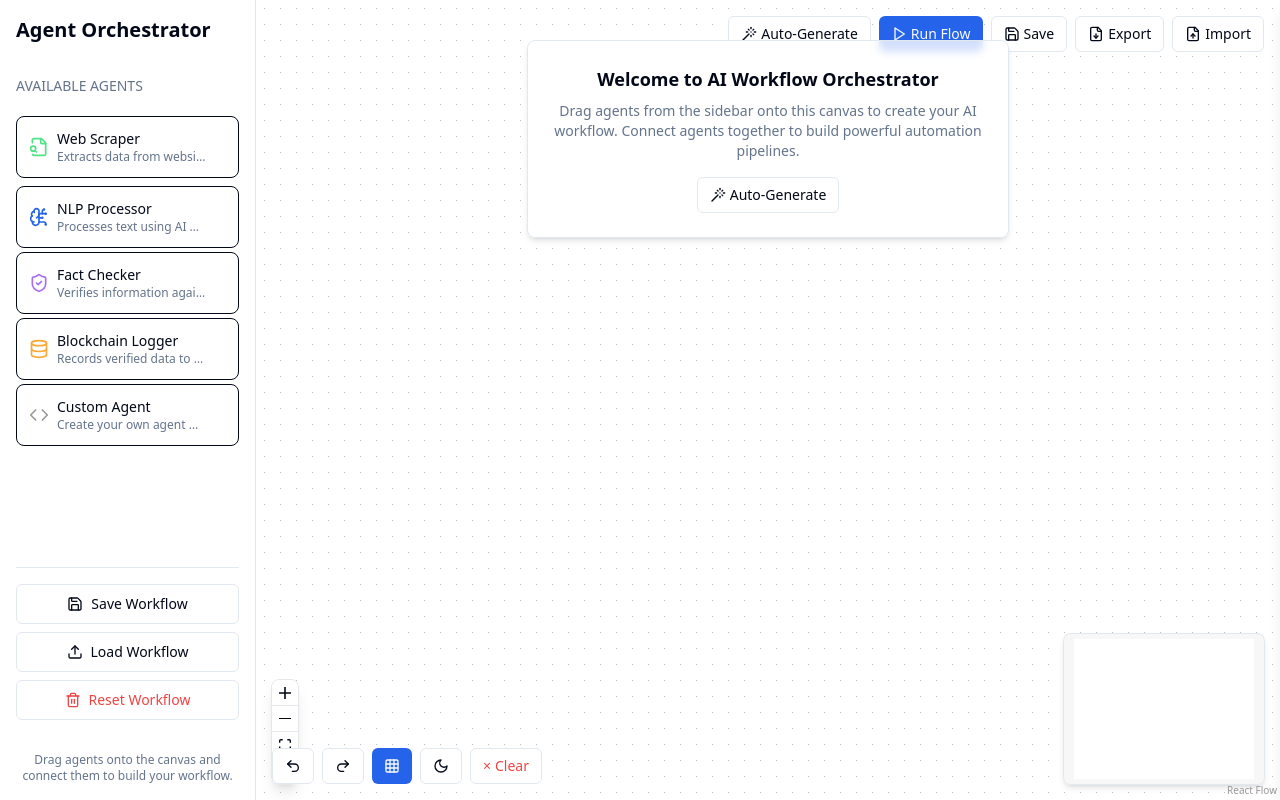
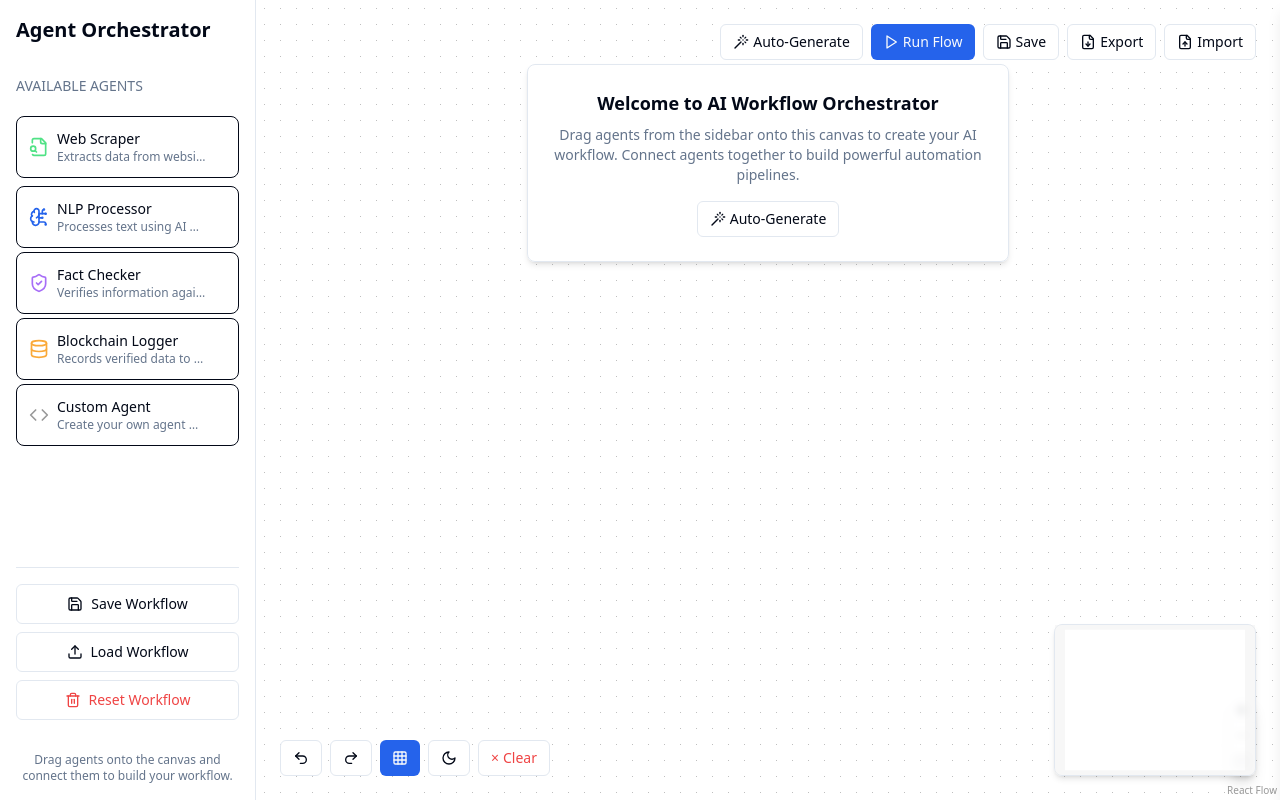
Before and after one commit to DharaniDharan0109/orchestrado, a React (Vite) app: page / in a window 1280 px wide. Built offline with nearby package versions, Linux system fonts and the light colour scheme.

Commit message:
Improve component alignment/spacing
Improve the alignment and spacing of various components for better visual consistency.

```diff
--- a/src/components/RecommendedAgents.tsx
+++ b/src/components/RecommendedAgents.tsx
@@ -41,18 +41,18 @@ const RecommendedAgents: React.FC<RecommendedAgentsProps> = ({ nodeId }) => {
   };
 
   return (
-    <div className="recommended-agents slide-in py-3 px-4 bg-card/90 backdrop-blur-sm border rounded-lg shadow-md min-w-[260px] max-w-[280px] mx-auto mb-6">
+    <div className="recommended-agents slide-in py-4 px-5 bg-card/90 backdrop-blur-sm border rounded-lg shadow-md w-[300px] mx-auto">
       <div className="flex items-center gap-2 mb-3 text-xs font-medium">
         <Lightbulb size={14} className="text-amber-400" />
         <span>Recommended Next Steps</span>
       </div>
 
-      <div className="space-y-2">
+      <div className="space-y-2.5">
         {recommendedAgents.map((agentType) => (
           <button
             key={agentType}
             onClick={() => handleAddRecommended(agentType)}
-            className="w-full text-left flex items-center gap-2 p-2 text-xs rounded hover:bg-muted/50 transition-colors"
+            className="w-full text-left flex items-center gap-2.5 p-2.5 text-xs rounded hover:bg-muted/50 transition-colors"
           >
             {getIcon(agentType)}
             <div className="flex-1 overflow-hidden">
--- a/src/components/workflow/BottomLeftPanel.tsx
+++ b/src/components/workflow/BottomLeftPanel.tsx
@@ -21,7 +21,7 @@ const BottomLeftPanel = () => {
   };
 
   return (
-    <Panel position="bottom-left" className="flex gap-2 mb-4 ml-4">
+    <Panel position="bottom-left" className="flex gap-2 mb-6 ml-6">
       <Button
         variant="outline"
         size="sm"
--- a/src/components/workflow/EmptyWorkflowMessage.tsx
+++ b/src/components/workflow/EmptyWorkflowMessage.tsx
@@ -5,7 +5,7 @@ import WorkflowGenerator from '@/components/WorkflowGenerator';
 
 const EmptyWorkflowMessage = () => {
   return (
-    <Panel position="top-center" className="mt-10">
+    <Panel position="top-center" className="mt-16">
       <div className="bg-card/80 backdrop-blur-sm p-6 rounded-lg border shadow-md text-center max-w-lg animate-fade-in">
         <h3 className="text-lg font-semibold mb-2">Welcome to AI Workflow Orchestrator</h3>
         <p className="text-sm text-muted-foreground mb-4">
--- a/src/components/workflow/FlowCanvas.tsx
+++ b/src/components/workflow/FlowCanvas.tsx
@@ -78,7 +78,7 @@ const FlowCanvas = ({ onNodeClick, showRecommendations }: FlowCanvasProps) => {
   };
 
   return (
-    <div ref={reactFlowWrapper} className="flex-1">
+    <div ref={reactFlowWrapper} className="flex-1 h-full">
       <ReactFlow
         nodes={nodes}
         edges={edges}
@@ -101,7 +101,7 @@ const FlowCanvas = ({ onNodeClick, showRecommendations }: FlowCanvasProps) => {
         proOptions={{ hideAttribution: true }}
       >
         <Background color="#aaa" gap={16} size={1} />
-        <Controls />
+        <Controls position="bottom-right" showInteractive={false} className="m-6" />
         <MiniMap
           nodeColor={(node) => {
             switch (node.type as AgentType) {
@@ -120,7 +120,7 @@ const FlowCanvas = ({ onNodeClick, showRecommendations }: FlowCanvasProps) => {
             }
           }}
           maskColor="rgba(240, 240, 240, 0.5)"
-          className="bg-card/80 backdrop-blur-sm rounded-lg border shadow-md"
+          className="bg-card/80 backdrop-blur-sm rounded-lg border shadow-md m-6"
         />
 
         <TopRightPanel />
--- a/src/components/workflow/RecommendationsPanel.tsx
+++ b/src/components/workflow/RecommendationsPanel.tsx
@@ -11,8 +11,10 @@ const RecommendationsPanel = ({ nodeId }: RecommendationsPanelProps) => {
   if (!nodeId) return null;
 
   return (
-    <Panel position="bottom-center" className="flex justify-center w-full mb-4">
-      <RecommendedAgents nodeId={nodeId} />
+    <Panel position="bottom" className="flex justify-center w-full mb-8">
+      <div className="mx-auto">
+        <RecommendedAgents nodeId={nodeId} />
+      </div>
     </Panel>
   );
 };
--- a/src/components/workflow/TopRightPanel.tsx
+++ b/src/components/workflow/TopRightPanel.tsx
@@ -110,7 +110,7 @@ const TopRightPanel = () => {
   };
 
   return (
-    <Panel position="top-right" className="flex gap-2 mt-4 mr-4">
+    <Panel position="top-right" className="flex gap-2 mt-6 mr-6">
       <WorkflowGenerator />
 
       <Button
--- a/src/pages/Index.tsx
+++ b/src/pages/Index.tsx
@@ -25,7 +25,7 @@ const Index = () => {
     <div className="flex h-screen overflow-hidden">
       <Sidebar />
 
-      <div className="flex-1 flex flex-col">
+      <div className="flex-1 relative">
         <FlowCanvas
           onNodeClick={onNodeClick}
           showRecommendations={showRecommendations}
```
